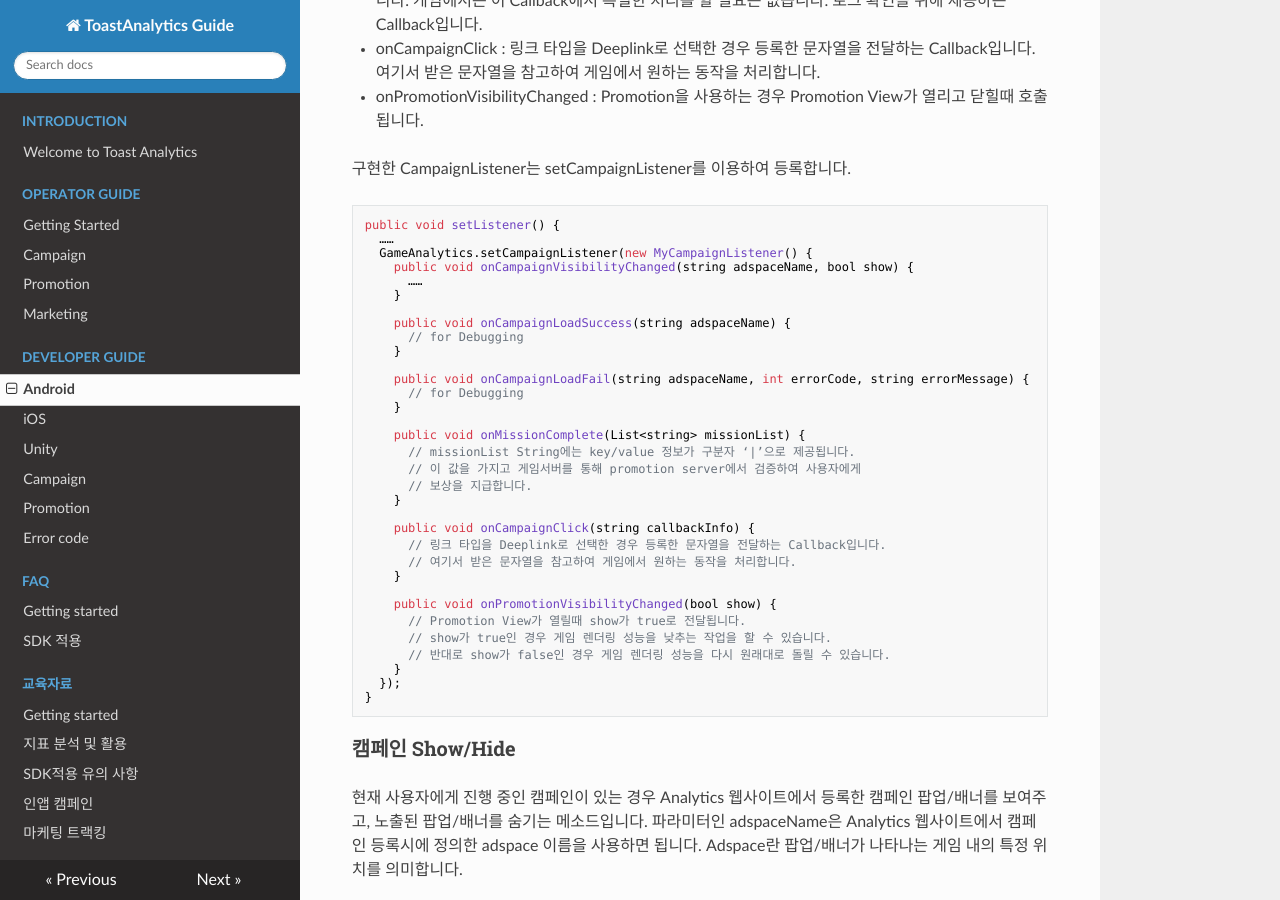
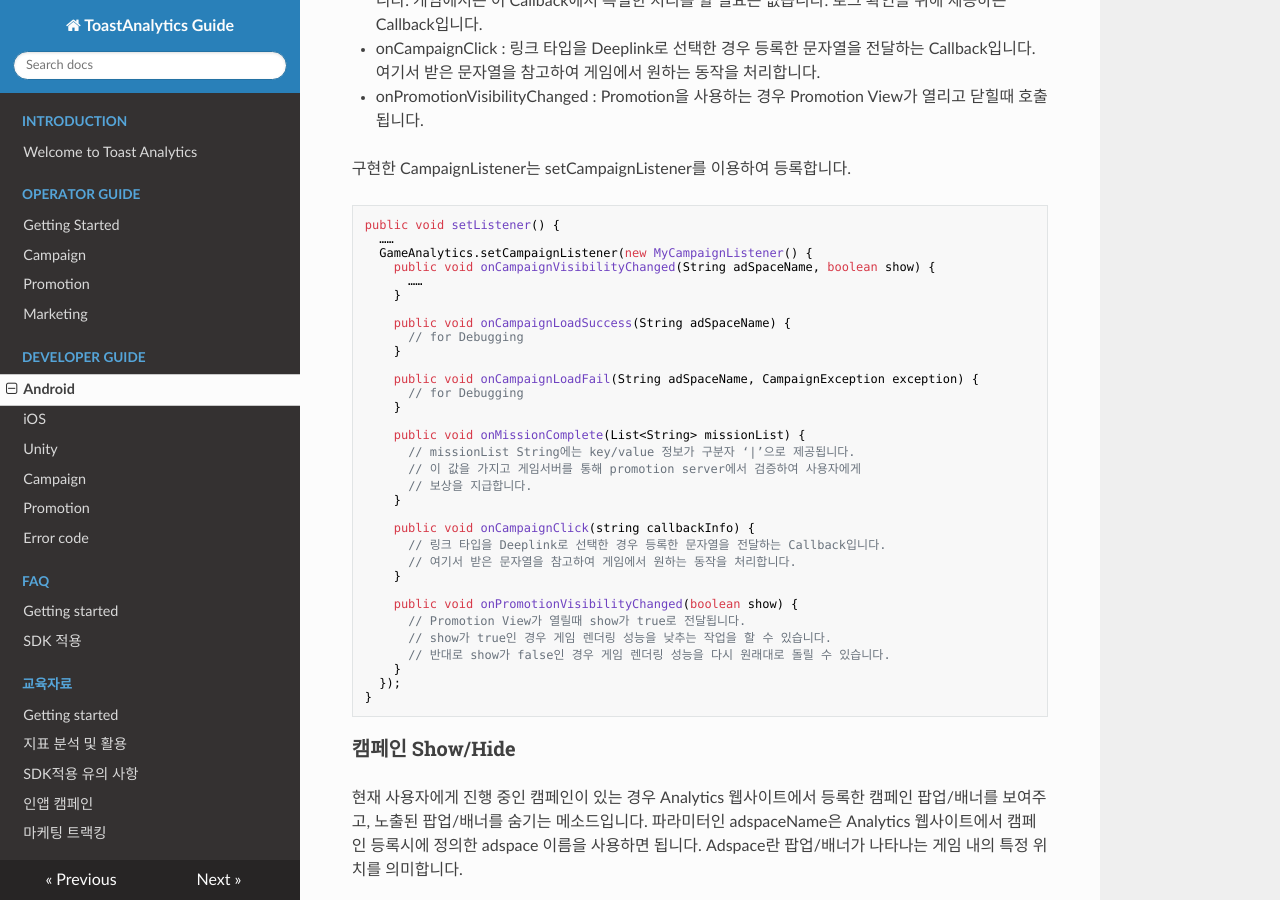
Before and after one commit to ToastAnalytics/ToastAnalytics, an MkDocs documentation site: the page built from docs/Developer/4. Android Developer Guide.md, in a window 1280 px wide and 900 px high, scrolled down 14775 px. Built offline with MkDocs 1.6.1, drawn with Linux system fonts in a browser that asks for light colours; nearby versions of some CDN libraries; old or Windows-style settings are respelled for this version of MkDocs.

Commit message:
Update 4. Android Developer Guide.md

````diff
--- a/docs/Developer/4. Android Developer Guide.md
+++ b/docs/Developer/4. Android Developer Guide.md
@@ -500,9 +500,9 @@ SDK는 일정한 주기로 캠페인 서버와 통신하여 캠페인 및 보상
 ```java
 public interface CampaignListener {
     void onMissionComplete(List<String> missionList);
-	void onCampaignVisibilityChanged(String adSpaceName, boolean show);
-	void onCampaignLoadSuccess(String adSpaceName);
-	void onCampaignLoadFail(String adSpaceName, CampaignException exception);
+    void onCampaignVisibilityChanged(String adSpaceName, boolean show);
+    void onCampaignLoadSuccess(String adSpaceName);
+    void onCampaignLoadFail(String adSpaceName, CampaignException exception);
     void onCampaignClick(String callbackInfo);
     void onPromotionVisibilityChanged(boolean show);
 }
@@ -523,19 +523,19 @@ public interface CampaignListener {
 public void setListener() {
   ……
   GameAnalytics.setCampaignListener(new MyCampaignListener() {
-    public void onCampaignVisibilityChanged(string adspaceName, bool show) {
+    public void onCampaignVisibilityChanged(String adSpaceName, boolean show) {
       ……
     }
 
-    public void onCampaignLoadSuccess(string adspaceName) {
+    public void onCampaignLoadSuccess(String adSpaceName) {
       // for Debugging
     }
 
-    public void onCampaignLoadFail(string adspaceName, int errorCode, string errorMessage) {
+    public void onCampaignLoadFail(String adSpaceName, CampaignException exception) {
       // for Debugging
     }
 
-    public void onMissionComplete(List<string> missionList) {
+    public void onMissionComplete(List<String> missionList) {
       // missionList String에는 key/value 정보가 구분자 ‘|’으로 제공됩니다.
       // 이 값을 가지고 게임서버를 통해 promotion server에서 검증하여 사용자에게
       // 보상을 지급합니다.
@@ -546,7 +546,7 @@ public void setListener() {
       // 여기서 받은 문자열을 참고하여 게임에서 원하는 동작을 처리합니다.
     }
 
-    public void onPromotionVisibilityChanged(bool show) {
+    public void onPromotionVisibilityChanged(boolean show) {
       // Promotion View가 열릴때 show가 true로 전달됩니다.
       // show가 true인 경우 게임 렌더링 성능을 낮추는 작업을 할 수 있습니다.
       // 반대로 show가 false인 경우 게임 렌더링 성능을 다시 원래대로 돌릴 수 있습니다.
````
